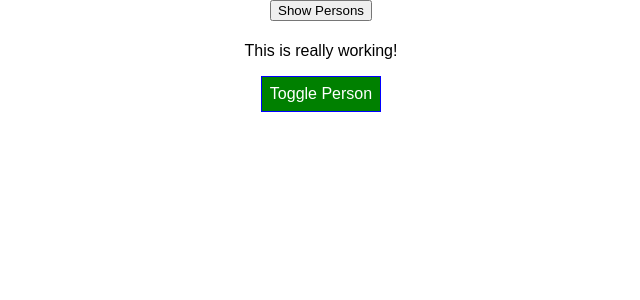
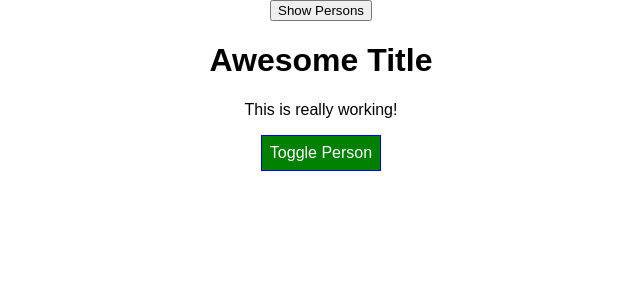
Before and after one commit to arpitsystango/react-complete-guide, a React app: page / in a window 1280 px wide. Shown: the top 300 px of the page, without its empty margins (319-959 px from the left). Built offline with nearby package versions, Linux system fonts and the light colour scheme.

Commit message:
Used ES6 spread operator for passing props.

```diff
--- a/src/hoc/withClass.js
+++ b/src/hoc/withClass.js
@@ -3,7 +3,7 @@ import React from 'react';
 const withClass = (ComponentToWrap, className) => {
   return (props) => (
     <div className={className}>
-      <ComponentToWrap />
+      <ComponentToWrap {...props} />
     </div>
   );
 };
```
